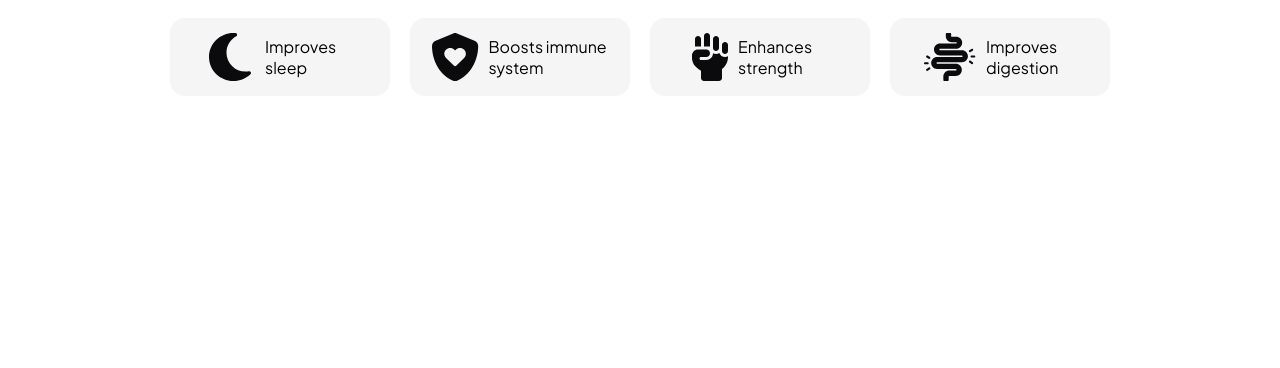
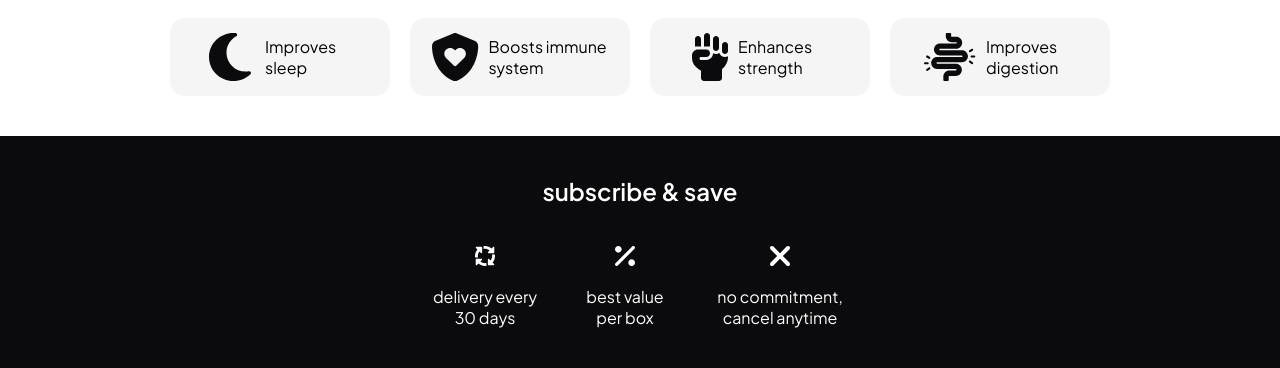
Before and after one commit to Vajkis/landing-page-task, a website: page src/index.html in a window 1280 px wide. Shown: the part 557-925 px from the top of the page. Before the commit the page ends 800 px from the top, so only its background shows below. Drawn offline with Linux system fonts and the light colour scheme.

Commit message:
feat: subscriptions

```diff
--- /dev/null
+++ b/src/components/subscription/subscription-component.html
@@ -0,0 +1,31 @@
+<section class="subscription">
+  <h2 class="subscription__title">subscribe & save</h2>
+  <div class="subscription__conditions-container">
+    <div class="subscription__condition subscription__condition--size-120">
+      <img
+        class="subscription__condition-icon"
+        src="./assets/cycle-icon.svg"
+        alt="cycle icon"
+      />
+      <div class="subscription__condition-text">delivery every 30 days</div>
+    </div>
+    <div class="subscription__condition subscription__condition--size-100">
+      <img
+        class="subscription__condition-icon"
+        src="./assets/percentage-icon.svg"
+        alt="percentage icon"
+      />
+      <div class="subscription__condition-text">best value per box</div>
+    </div>
+    <div class="subscription__condition subscription__condition--size-150">
+      <img
+        class="subscription__condition-icon"
+        src="./assets/cross-icon.svg"
+        alt="cross icon"
+      />
+      <div class="subscription__condition-text">
+        no commitment, cancel anytime
+      </div>
+    </div>
+  </div>
+</section>
--- /dev/null
+++ b/src/components/subscription/subscription-component.js
@@ -0,0 +1,11 @@
+class SubscriptionComponent extends HTMLElement {
+  async connectedCallback() {
+    const response = await fetch(
+      './components/subscription/subscription-component.html'
+    );
+    const template = await response.text();
+    this.innerHTML = template;
+  }
+}
+
+customElements.define('subscription-comp', SubscriptionComponent);
--- /dev/null
+++ b/src/components/subscription/subscription-component.scss
@@ -0,0 +1,89 @@
+@use '../../scss/globals' as *;
+
+.subscription {
+  position: relative;
+
+  height: 250px;
+  padding: 0 90px 0 20px;
+
+  background-color: $color-black;
+
+  &__title {
+    position: absolute;
+    right: 0;
+
+    display: block;
+    color: $color-white;
+
+    transform: rotate(-90deg) translate(-110px, 60px);
+  }
+
+  &__conditions-container {
+    display: flex;
+    flex-direction: column;
+    justify-content: center;
+    gap: 30px;
+
+    height: 100%;
+  }
+
+  &__condition {
+    display: flex;
+    gap: 20px;
+  }
+
+  &__condition-icon {
+    max-width: 20px;
+  }
+
+  &__condition-text {
+    color: $color-white;
+  }
+
+  @media (min-width: $breakpoint-tablet) {
+    display: flex;
+    flex-direction: column;
+    gap: 40px;
+
+    padding: 40px;
+    height: unset;
+
+    &__conditions-container {
+      flex-direction: row;
+    }
+
+    &__title {
+      position: static;
+      transform: none;
+    }
+
+    &__condition {
+      display: flex;
+      flex-direction: column;
+      align-items: center;
+      text-align: center;
+
+      &--size-100 {
+        max-width: 100px;
+      }
+
+      &--size-120 {
+        max-width: 120px;
+      }
+
+      &--size-150 {
+        max-width: 150px;
+      }
+    }
+  }
+
+  @media (min-width: $breakpoint-desktop) {
+    &__condition {
+      transition: transform 0.3s ease;
+    }
+
+    &__condition:hover {
+      transform: scale(1.2);
+    }
+  }
+}
--- a/src/index.html
+++ b/src/index.html
@@ -18,10 +18,15 @@
       type="module"
       src="./components/benefits/benefits-component.js"
     ></script>
+    <script
+      type="module"
+      src="./components/subscription/subscription-component.js"
+    ></script>
     <header-comp></header-comp>
     <main>
       <hero-comp></hero-comp>
       <benefits-comp></benefits-comp>
+      <subscription-comp></subscription-comp>
     </main>
   </body>
 </html>
--- a/src/scss/_reset.scss
+++ b/src/scss/_reset.scss
@@ -3,6 +3,7 @@ a,
 body,
 button,
 h1,
+h2,
 p {
   all: unset;
 }
@@ -21,3 +22,9 @@ h1 {
   font-size: 3rem;
   font-weight: 800;
 }
+
+h2 {
+  text-align: center;
+  font-size: 1.5rem;
+  font-weight: 600;
+}
--- /dev/null
+++ b/src/scss/_shared.scss
@@ -0,0 +1 @@
+@forward './variables';
--- a/src/scss/style.scss
+++ b/src/scss/style.scss
@@ -4,3 +4,4 @@
 @use '../components/menu/menu-component';
 @use '../components/hero/hero-component';
 @use '../components/benefits/benefits-component';
+@use '../components/subscription/subscription-component';
```
Also changed, not shown: src/assets/cross-icon.svg (added), src/assets/cycle-icon.svg (added), src/assets/percentage-icon.svg (added), src/style.css.
